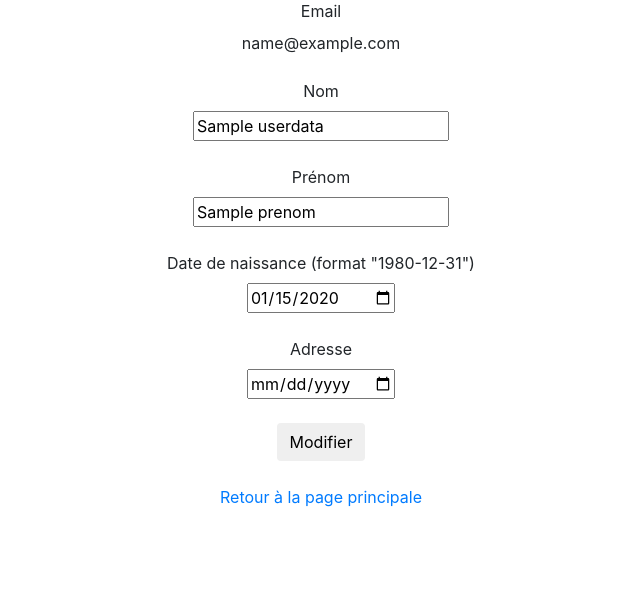
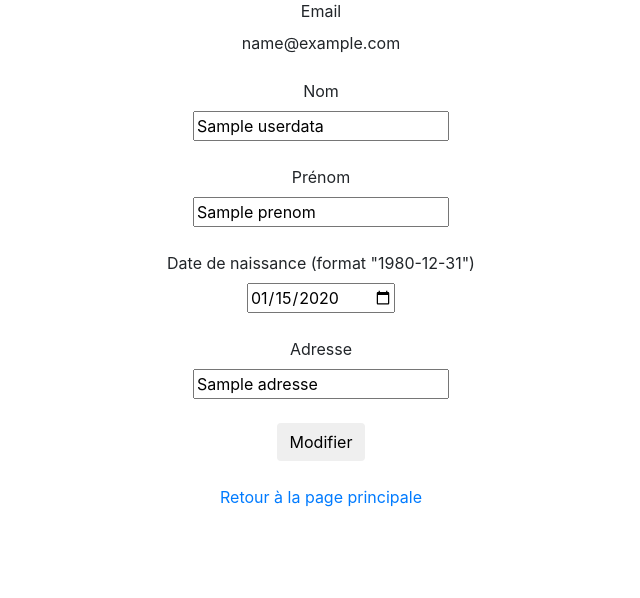
Before and after one commit to Saelriann/ProjetVacataires, a PHP site: the page made by view/users/settings.php in a window 1280 px wide. Shown: the part 137-735 px from the top of the page, without its empty margins (319-959 px from the left). Run offline with PHP 8.4, Linux system fonts and the light colour scheme; the visitor is signed in with stand-in values (Sample User, id 1); tables that the repository leaves empty hold one stand-in row (values such as "Sample post"); the template is opened without the code that fills it: most values are stand-ins (such as "Sample title", 1, 10 or a date in 2020); data that the repository does not hold is empty; some libraries are stand-ins or nearby versions.

Commit message:
Correstion de bug dans settings.php

```diff
--- a/view/users/settings.php
+++ b/view/users/settings.php
@@ -33,7 +33,7 @@ if(!empty($result)) {
             </div> <br>
             <div class="input-field col s12">
                 <label for="adresse"> Adresse </label> <br>
-                <input id="adresse" name="adresse" type="date" class="validate" value="<?php if(!empty($userdata['adresse'])) { echo $userdata['adresse']; } ?>">
+                <input id="adresse" name="adresse" type="texte" class="validate" value="<?php if(!empty($userdata['adresse'])) { echo $userdata['adresse']; } ?>">
             </div> <br>
 			<div class="input-field col s12">
 				<button class="btn waves-effect waves-light light-blue darken-4" type="submit"> Modifier </button>
```
